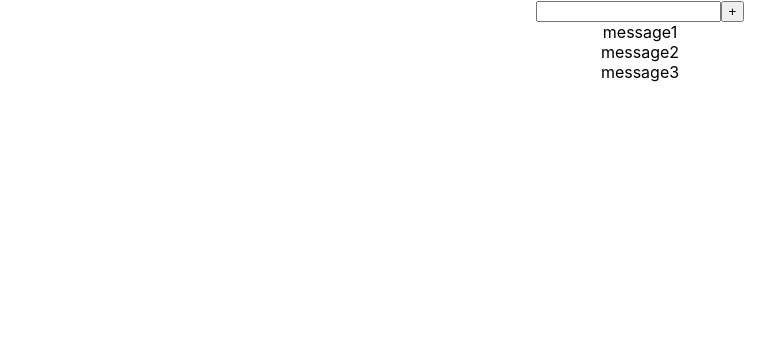
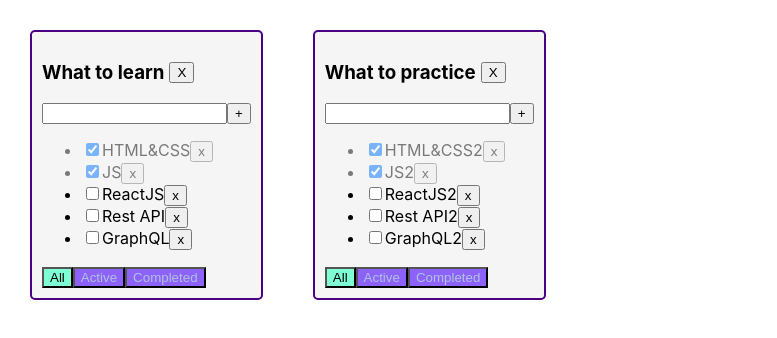
Before and after one commit to ivanrussui/microtasks-new, a React (Create React App) app: page / in a window 1280 px wide. Shown: the top 338 px of the page, without its empty margins (0-777 px from the left). Built offline with nearby package versions, Linux system fonts and the light colour scheme.

Commit message:
07 - Ассоциативный массив

```diff
--- a/package.json
+++ b/package.json
@@ -3,6 +3,7 @@
   "version": "0.1.0",
   "private": true,
   "dependencies": {
+    "@formkit/auto-animate": "^0.8.1",
     "@testing-library/jest-dom": "^5.14.1",
     "@testing-library/react": "^13.0.0",
     "@testing-library/user-event": "^13.2.1",
@@ -10,10 +11,12 @@
     "@types/node": "^16.7.13",
     "@types/react": "^18.0.0",
     "@types/react-dom": "^18.0.0",
+    "@types/uuid": "^9.0.8",
     "react": "^18.2.0",
     "react-dom": "^18.2.0",
     "react-scripts": "5.0.1",
     "typescript": "^4.4.2",
+    "uuid": "^9.0.1",
     "web-vitals": "^2.1.0"
   },
   "scripts": {
--- /dev/null
+++ b/src/07/TodolistWrap.css
@@ -0,0 +1,47 @@
+.TodolistWrap {
+    padding: 30px;
+    display: flex;
+    gap: 50px;
+}
+
+.TodolistWrap > div {
+    height: fit-content;
+}
+
+.Todolist {
+    padding: 10px;
+    background-color: whitesmoke;
+    border-radius: 5px;
+    border: 2px solid indigo;
+}
+
+.Header {
+    display: flex;
+    gap: 5px;
+    align-items: center;
+}
+
+.Header > button {
+    height: fit-content;
+}
+
+.error {
+    border: red 1px solid;
+}
+
+.error-message {
+    color: red;
+}
+
+.filter {
+    background-color: #8d61fb;
+    color: lightsteelblue;
+}
+
+.active-filter {
+    background-color: aquamarine;
+}
+
+.is-done {
+    opacity: 0.5;
+}
--- /dev/null
+++ b/src/07/TodolistWrap.tsx
@@ -0,0 +1,112 @@
+import React, {JSX, useState} from 'react';
+import './TodolistWrap.css';
+import {TaskType, Todolist} from './components/Todolist';
+import {v1} from 'uuid';
+
+export type FilterValuesType = 'all' | 'active' | 'completed';
+
+type TodolistsType = {
+    id: string
+    title: string
+    filter: FilterValuesType
+}
+
+type TasksType = {
+    [id: string]: TaskType[]
+}
+
+export const TodolistWrap = (): JSX.Element => {
+    const todolistID1 = v1();
+    const todolistID2 = v1();
+
+    const [todolists, setTodolists] = useState<TodolistsType[]>([
+        {id: todolistID1, title: 'What to learn', filter: 'all'},
+        {id: todolistID2, title: 'What to practice', filter: 'all'},
+    ]);
+
+    const [tasks, setTasks] = useState<TasksType>({
+        [todolistID1]: [
+            {id: v1(), title: 'HTML&CSS', isDone: true},
+            {id: v1(), title: 'JS', isDone: true},
+            {id: v1(), title: 'ReactJS', isDone: false},
+            {id: v1(), title: 'Rest API', isDone: false},
+            {id: v1(), title: 'GraphQL', isDone: false},
+        ],
+        [todolistID2]: [
+            {id: v1(), title: 'HTML&CSS2', isDone: true},
+            {id: v1(), title: 'JS2', isDone: true},
+            {id: v1(), title: 'ReactJS2', isDone: false},
+            {id: v1(), title: 'Rest API2', isDone: false},
+            {id: v1(), title: 'GraphQL2', isDone: false},
+        ]
+    });
+
+
+    const removeTask = (todolistID: string, taskID: string) => {
+        setTasks({...tasks, [todolistID]: tasks[todolistID].filter(el => el.id !== taskID)});
+    };
+
+    const removeTodolist = (todolistID: string) => {
+        setTodolists(todolists.filter(el => el.id !== todolistID));
+        delete tasks[todolistID];
+    };
+
+    const addTask = (todolistID: string, title: string) => {
+        const newTask = {id: v1(), title, isDone: false};
+        setTasks({...tasks, [todolistID]: [newTask, ...tasks[todolistID]]});
+    };
+
+    const changeStatus = (todolistID: string, taskID: string, isDone: boolean) => {
+        setTasks({
+            ...tasks, [todolistID]: tasks[todolistID].map(el => el.id === taskID
+                ? {...el, isDone} : el)
+        });
+    };
+
+    const changeFilter = (todolistID: string, filter: FilterValuesType) => {
+        setTodolists(todolists.map(el => el.id === todolistID ? {...el, filter} : el));
+    };
+
+    return (
+        <div className={'TodolistWrap'}>
+            {todolists.map(tl => {
+                let tasksForTodolist = tasks[tl.id];
+
+                if (tl.filter === 'active') {
+                    tasksForTodolist = tasks[tl.id].filter(t => !t.isDone);
+                }
+                if (tl.filter === 'completed') {
+                    tasksForTodolist = tasks[tl.id].filter(t => t.isDone);
+                }
+
+                // то же но через функцию, а не условия
+                // const getFilteredTasks = (allTasks: TaskType[], filterValue: FilterValuesType): TaskType[] => {
+                //     switch (filterValue) {
+                //         case 'completed':
+                //             return allTasks.filter(el => el.isDone);
+                //         case 'active':
+                //             return allTasks.filter(el => !el.isDone);
+                //         default:
+                //             return allTasks;
+                //     }
+                // };
+                // const tasksForTodolist = getFilteredTasks(tasks[tl.id], tl.filter);
+
+                return (
+                    <Todolist
+                        key={tl.id}
+                        todolistID={tl.id}
+                        titleTodolist={tl.title}
+                        filter={tl.filter}
+                        tasks={tasksForTodolist}
+                        removeTaskLink={removeTask}
+                        removeTodolistLink={removeTodolist}
+                        changeFilterLink={changeFilter}
+                        addTaskLink={addTask}
+                        changeTaskStatusLink={changeStatus}
+                    />
+                );
+            })}
+        </div>
+    );
+};
--- /dev/null
+++ b/src/07/components/Button.tsx
@@ -0,0 +1,11 @@
+import React, {JSX} from 'react';
+
+type ButtonType = {
+    name: string
+    callBack: () => void
+    className?: string
+}
+
+export const Button = ({name, callBack, className}: ButtonType): JSX.Element => {
+    return <button onClick={callBack} className={className}>{name}</button>;
+};
--- /dev/null
+++ b/src/07/components/Task.tsx
@@ -0,0 +1,29 @@
+import React, {ChangeEvent, JSX} from 'react';
+import {Button} from './Button';
+
+type TaskType = {
+    taskID: string
+    isDone: boolean
+    title: string
+    todolistID: string
+    removeTaskLink: (todolistID: string, taskId: string) => void
+    changeTaskStatusLink: (todolistID: string, taskId: string, isDone: boolean) => void
+}
+
+export const Task = (props: TaskType): JSX.Element => {
+    const {taskID, isDone, title, todolistID, removeTaskLink, changeTaskStatusLink} = props;
+    const onClickHandler = () => removeTaskLink(todolistID, taskID);
+    const onChangeHandler = (e: ChangeEvent<HTMLInputElement>) => {
+        changeTaskStatusLink(todolistID, taskID, e.currentTarget.checked);
+    };
+
+    return (
+        <li className={isDone ? 'is-done' : ''}>
+            <input type="checkbox"
+                   onChange={onChangeHandler}
+                   checked={isDone}/>
+            <span>{title}</span>
+            <Button name={'x'} callBack={onClickHandler}/>
+        </li>
+    );
+};
--- /dev/null
+++ b/src/07/components/Todolist.tsx
@@ -0,0 +1,101 @@
+import React, {ChangeEvent, JSX, KeyboardEvent, useState} from 'react';
+import {FilterValuesType} from '../TodolistWrap';
+import {useAutoAnimate} from '@formkit/auto-animate/react';
+import {Button} from './Button';
+import {Task} from './Task';
+
+export type TaskType = {
+    id: string
+    title: string
+    isDone: boolean
+}
+
+type TodolistType = {
+    todolistID: string
+    titleTodolist: string
+    filter: FilterValuesType
+    tasks: Array<TaskType>
+    removeTaskLink: (todolistID: string, taskID: string) => void
+    removeTodolistLink: (todolistID: string) => void
+    changeFilterLink: (todolistID: string, value: FilterValuesType) => void
+    addTaskLink: (todolistID: string, title: string) => void
+    changeTaskStatusLink: (todolistID: string, taskID: string, isDone: boolean) => void
+}
+
+export const Todolist = (props: TodolistType): JSX.Element => {
+    const {
+        titleTodolist, todolistID, tasks, filter,
+        removeTaskLink, removeTodolistLink, changeFilterLink, addTaskLink, changeTaskStatusLink
+    } = props;
+
+    const [title, setTitle] = useState('');
+    const [error, setError] = useState<string | null>(null);
+    const [listRef] = useAutoAnimate<HTMLUListElement>();
+
+    const addTask = () => {
+        if (title.trim() !== '') {
+            addTaskLink(todolistID, title.trim());
+            setTitle('');
+        } else {
+            setError('Title is required');
+        }
+    };
+
+    const onChangeHandler = (e: ChangeEvent<HTMLInputElement>) => {
+        setTitle(e.currentTarget.value);
+    };
+
+    const onKeyPressHandler = (e: KeyboardEvent<HTMLInputElement>) => {
+        setError(null);
+        if (e.charCode === 13) {
+            addTask();
+        }
+    };
+    const removeTodolistHandler = () => {
+        removeTodolistLink(todolistID);
+    };
+
+    const onClickFilterHandler = (valueFilter: FilterValuesType) => {
+        changeFilterLink(todolistID, valueFilter);
+    };
+
+    const getClassName = (nameFilter: FilterValuesType) => {
+        return filter === `${nameFilter}` ? 'active-filter' : 'filter';
+    };
+
+    return <div className={'Todolist'}>
+        <header className={'Header'}>
+            <h3>{titleTodolist}</h3>
+            <Button name={'X'} callBack={removeTodolistHandler}/>
+        </header>
+
+        <div>
+            <input value={title}
+                   onChange={onChangeHandler}
+                   onKeyPress={onKeyPressHandler}
+                   className={error ? 'error' : ''}
+            />
+            <button onClick={addTask}>+</button>
+            {error && <div className="error-message">{error}</div>}
+        </div>
+        <ul ref={listRef}>
+            {tasks.map(t => {
+                return <Task key={t.id}
+                             taskID={t.id}
+                             isDone={t.isDone}
+                             title={t.title}
+                             todolistID={todolistID}
+                             removeTaskLink={removeTaskLink}
+                             changeTaskStatusLink={changeTaskStatusLink}/>;
+            })}
+        </ul>
+        <div>
+            <Button name={'All'} callBack={() => onClickFilterHandler('all')}
+                    className={getClassName('all')}/>
+            <Button name={'Active'} callBack={() => onClickFilterHandler('active')}
+                    className={getClassName('active')}/>
+            <Button name={'Completed'} callBack={() => onClickFilterHandler('completed')}
+                    className={getClassName('completed')}/>
+        </div>
+    </div>;
+};
--- a/src/App.tsx
+++ b/src/App.tsx
@@ -1,11 +1,12 @@
 import React from 'react';
-import './App.css';
+// import './App.css';
 import {Site} from './01/Site';
 import {StudentsAndTopCars} from './02/StudentsAndTopCars';
 import {ButtonWrap} from './03/ButtonWrap';
 import {MyUseState} from './04/MyUseState';
 import {FilterWrap} from './05/FilterWrap';
 import {InputWrap} from './06/InputWrap';
+import {TodolistWrap} from './07/TodolistWrap';
 
 function App() {
     return (
@@ -15,7 +16,8 @@ function App() {
             {/*<ButtonWrap/>*/}
             {/*<MyUseState/>*/}
             {/*<FilterWrap/>*/}
-            <InputWrap/>
+            {/*<InputWrap/>*/}
+            <TodolistWrap/>
         </div>
     );
 }
```
Also changed, not shown: 1 other file (tests, documents, lock files or other folders).
